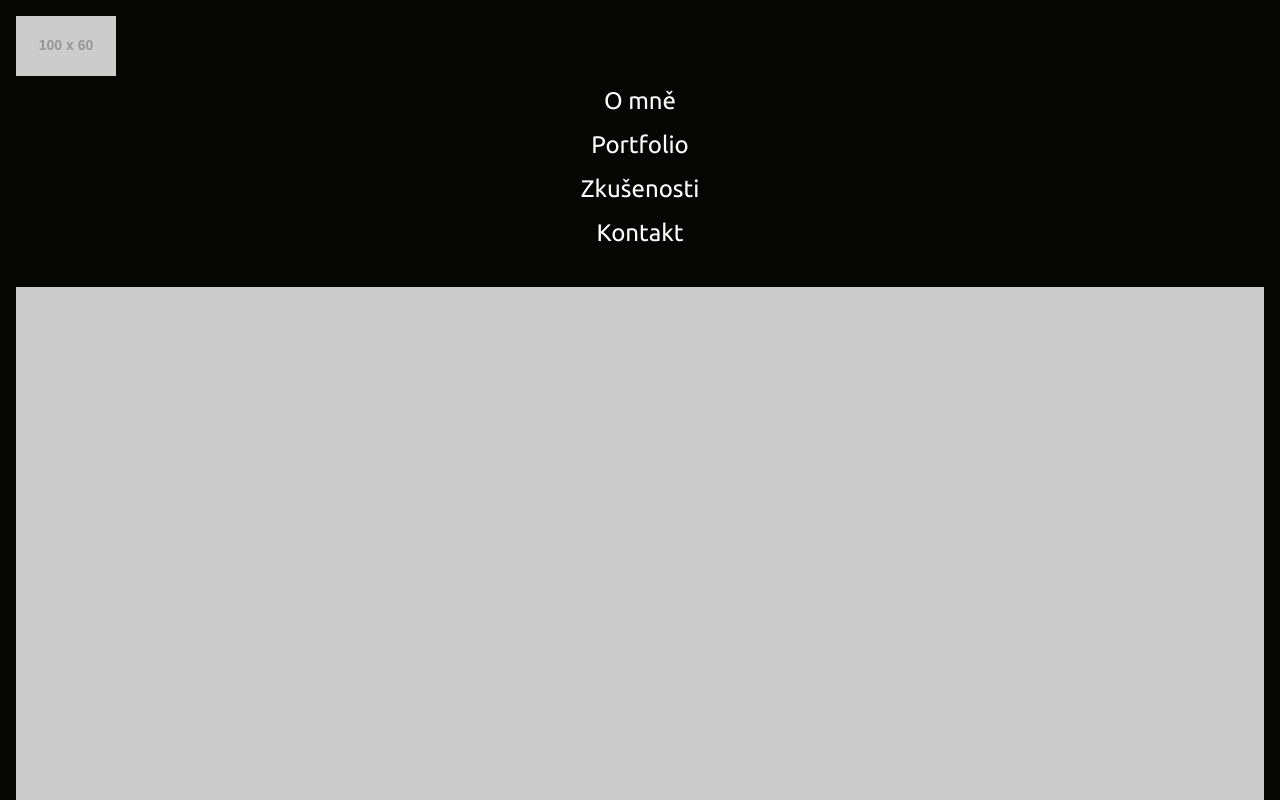
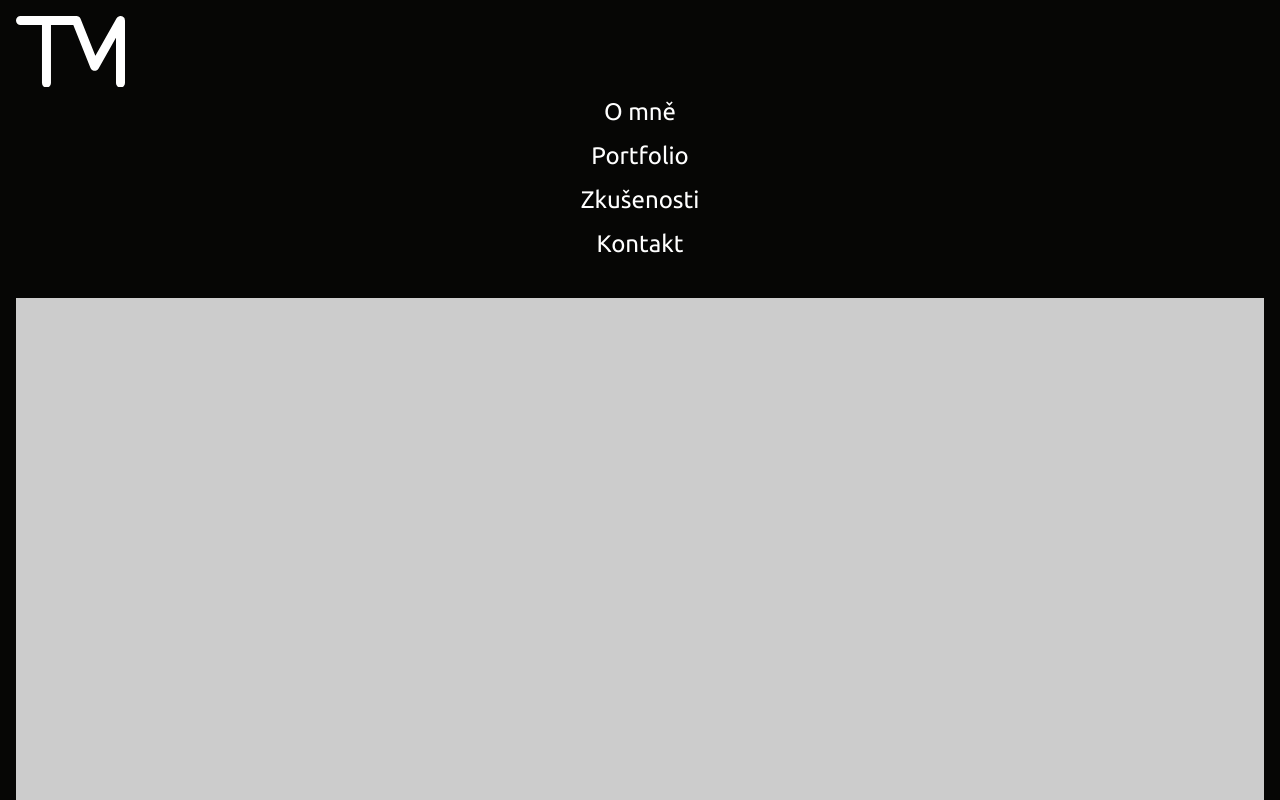
Before and after one commit to KaweiCZ/Portfolio, a website: page index.html in a window 1280 px wide. Shown: the top 800 px of the page. Drawn offline with Linux system fonts and the light colour scheme; placeholder pictures from the web are drawn by us.

Commit message:
Ver. 3.2

```diff
--- a/index.html
+++ b/index.html
@@ -15,11 +15,40 @@
   <body>
     <header class="header">
       <a class="header__logo" href="#">
-        <img
-          class="header__logo-img"
-          src="https://via.placeholder.com/100x60"
-          alt="logo"
-        />
+        <svg
+          xmlns="http://www.w3.org/2000/svg"
+          width="109"
+          height="71.479"
+          viewBox="0 0 109 71.479"
+        >
+          <g
+            id="Group_8"
+            data-name="Group 8"
+            transform="translate(-274.5 -43.874)"
+          >
+            <path
+              id="Path_21"
+              data-name="Path 21"
+              d="M2269,48.374h55.875l18.309,45.8L2369,48.374v62.479"
+              transform="translate(-1990 0)"
+              fill="none"
+              stroke="#fff"
+              stroke-linecap="round"
+              stroke-linejoin="round"
+              stroke-width="9"
+            />
+            <path
+              id="Path_22"
+              data-name="Path 22"
+              d="M2281.735,110.853V48.49"
+              transform="translate(-1976.764)"
+              fill="none"
+              stroke="#fff"
+              stroke-linecap="round"
+              stroke-width="9"
+            />
+          </g>
+        </svg>
       </a>
       <button class="nav__menu-button">
         <i class="fa-solid fa-bars"></i>
```
